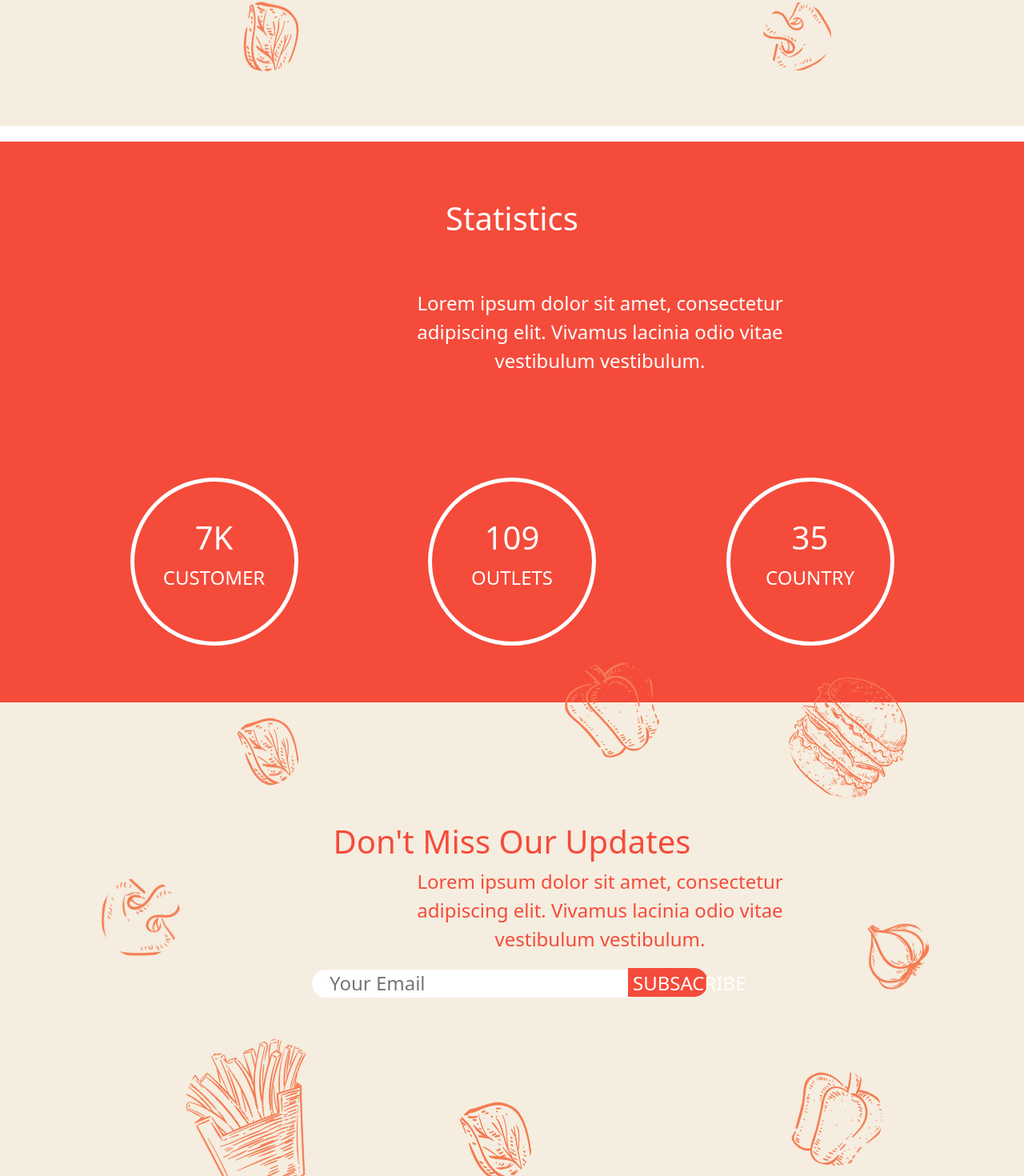
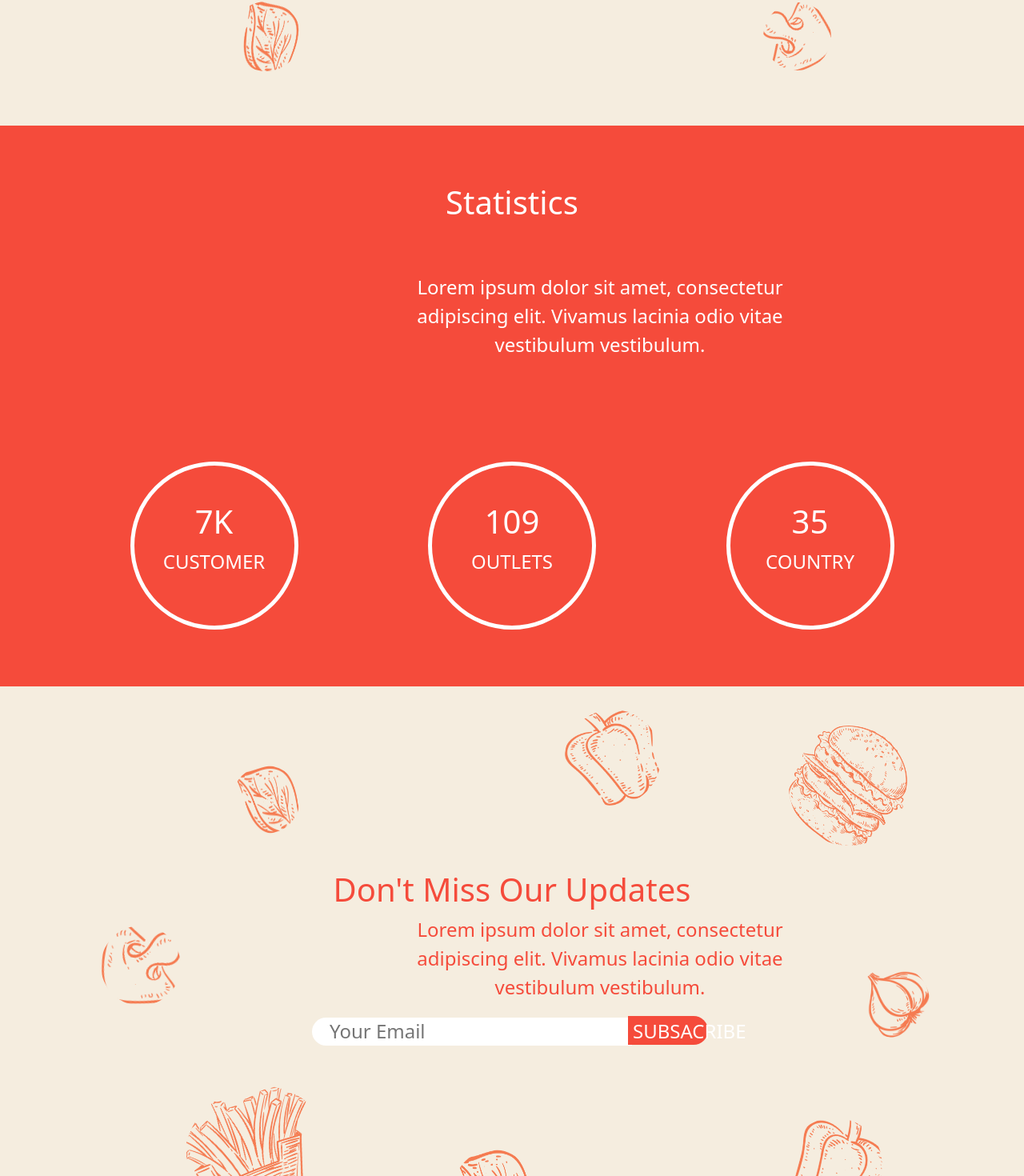
Before and after one commit to rana-sam/assignment-11, a React (Create React App) app: page / in a window 1280 px wide. Shown: the part 544-2014 px from the top of the page at 80% size. Built offline with nearby package versions, Linux system fonts and the light colour scheme.

Commit message:
group 8
final

```diff
--- a/src/style.css
+++ b/src/style.css
@@ -96,7 +96,6 @@ span{
     font-size: 1.5rem;
     width: 100%;
     height: 701px;
-    margin-top: 20px;
     background-color: rgb(245, 75, 59);
     color: white;
     display: flex;
@@ -137,11 +136,11 @@ span{
     text-align: center;
     align-items: center;
     width: 100%;
-    height:600px;
+    height:720px;
     font-size: 1.5rem;
     color: rgb(245, 75, 59);
     background-color: rgb(245, 237, 223);
-    padding-top: 150px;
+    padding-top: 230px;
 }
 .textgroup8{
     text-align: center;
```
